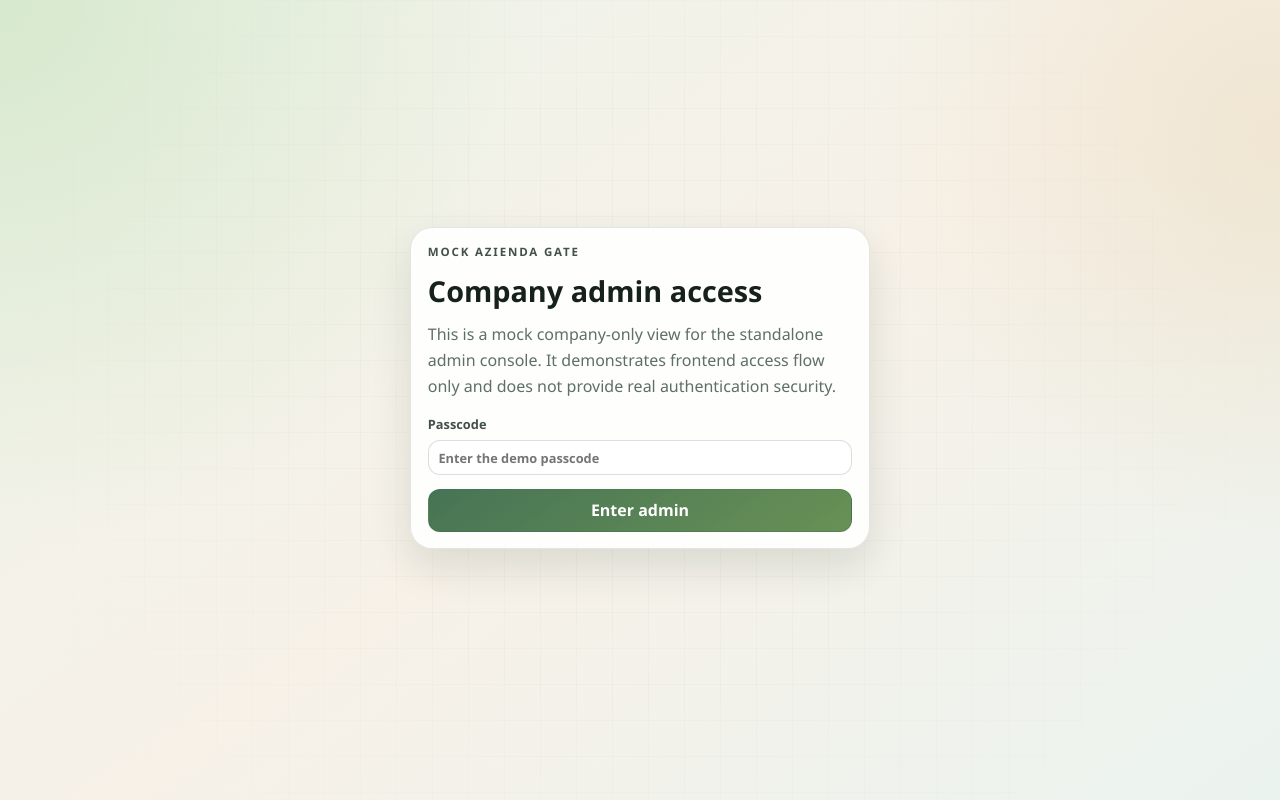
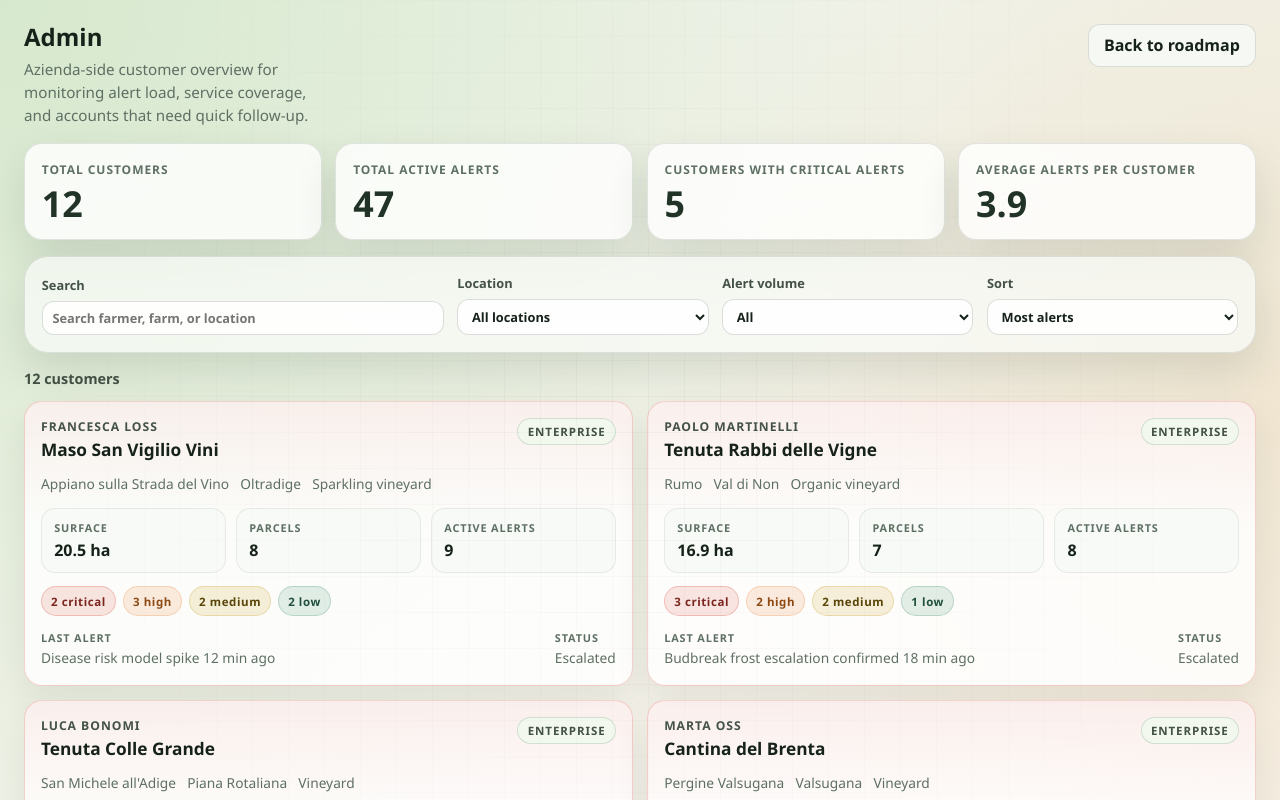
Before and after one commit to lillo24/hackaton2, a React (Vite) app in the folder lillo/app-skeleton/: page /admin in a window 1280 px wide. Shown: the top 800 px of the page. Built offline with nearby package versions, Linux system fonts and the light colour scheme.

Commit message:
removed login page and moved the return to dashboard to return to roadmap

```diff
--- a/lillo/app-skeleton/src/layout/AppShell.jsx
+++ b/lillo/app-skeleton/src/layout/AppShell.jsx
@@ -1,5 +1,5 @@
 import React, { useEffect, useLayoutEffect, useRef, useState } from 'react';
-import { Link, NavLink, Outlet, useLocation, useNavigate } from 'react-router-dom';
+import { Link, NavLink, Outlet, useLocation, useNavigate, useSearchParams } from 'react-router-dom';
 import IntroTerminal from '../components/IntroTerminal';
 import PhoneFrame from '../components/PhoneFrame';
 import RoadmapPresentation from './RoadmapPresentation';
@@ -63,6 +63,11 @@ const previewModes = [
   { id: 'desktop', label: 'Desktop' },
   { id: 'roadmap', label: 'Roadmap' },
 ];
+const previewModeIds = new Set(previewModes.map((mode) => mode.id));
+
+function resolvePreviewMode(modeParam) {
+  return previewModeIds.has(modeParam) ? modeParam : 'phone';
+}
 
 function NavIcon({ icon }) {
   if (icon === 'dashboard') {
@@ -144,9 +149,10 @@ function PreviewApp({ previewMode }) {
 function AppShell({ alerts = [] }) {
   const location = useLocation();
   const navigate = useNavigate();
+  const [searchParams, setSearchParams] = useSearchParams();
   const stageRef = useRef(null);
   const phoneFrameRef = useRef(null);
-  const [previewMode, setPreviewMode] = useState('phone');
+  const [previewMode, setPreviewMode] = useState(() => resolvePreviewMode(searchParams.get('mode')));
   const [startupSequencePending, setStartupSequencePending] = useState(
     location.pathname === '/' || location.pathname === '/dashboard',
   );
@@ -163,6 +169,19 @@ function AppShell({ alerts = [] }) {
   const shouldQueueTerminalIntro = shouldHoldIntroStage && !phoneStartupShouldBegin;
   const isTerminalIntroActive = isPhonePreview && isDashboardRoute && terminalPhase !== 'hidden';
   const canStartTerminalSequence = shouldQueueTerminalIntro && terminalPhase === 'visible';
+
+  useEffect(() => {
+    setPreviewMode(resolvePreviewMode(searchParams.get('mode')));
+  }, [searchParams]);
+
+  function updatePreviewMode(nextMode) {
+    setPreviewMode(nextMode);
+    setSearchParams((currentParams) => {
+      const nextParams = new URLSearchParams(currentParams);
+      nextParams.set('mode', nextMode);
+      return nextParams;
+    });
+  }
 
   useLayoutEffect(() => {
     if (!isPhonePreview) {
@@ -247,7 +266,7 @@ function AppShell({ alerts = [] }) {
   }, [canStartTerminalSequence]);
 
   function handleReplayIntro() {
-    setPreviewMode('phone');
+    updatePreviewMode('phone');
     setStartupSequencePending(true);
     setPhoneStartupShouldBegin(false);
     setTerminalPhase('hidden');
@@ -325,7 +344,7 @@ function AppShell({ alerts = [] }) {
                 aria-selected={isActive}
                 className={`app-shell__mode-toggle-button${isActive ? ' is-active' : ''}`}
                 key={mode.id}
-                onClick={() => setPreviewMode(mode.id)}
+                onClick={() => updatePreviewMode(mode.id)}
                 role="tab"
                 type="button"
               >
--- a/lillo/app-skeleton/src/pages/AdminCustomerPage.jsx
+++ b/lillo/app-skeleton/src/pages/AdminCustomerPage.jsx
@@ -1,11 +1,11 @@
-import React, { useEffect, useMemo, useState } from 'react';
+import React, { useMemo, useState } from 'react';
 import { Link, useParams } from 'react-router-dom';
 import AlertDetailBlock from '../components/AlertDetailBlock';
 import PageHeader from '../components/PageHeader';
 import SectionCard from '../components/SectionCard';
 import StatusBadge from '../components/StatusBadge';
 import { adminCustomers } from '../data/adminMockData';
-import AdminAccessGate, { ADMIN_ACCESS_KEY, ADMIN_PASSCODE, hasMockAdminAccess, useAdminDocumentScroll } from './adminAccess';
+import { useAdminDocumentScroll } from './adminAccess';
 
 const ACTIVE_ALERT_STATUSES = new Set(['new', 'active', 'open', 'ongoing', 'monitoring', 'in-progress', 'in_progress']);
 const RESOLVED_ALERT_STATUSES = new Set(['resolved', 'closed', 'dismissed', 'completed']);
@@ -128,14 +128,7 @@ function AdminCustomerAlert({ alert }) {
 function AdminCustomerPage() {
   useAdminDocumentScroll();
   const { customerId } = useParams();
-  const [hasAccess, setHasAccess] = useState(hasMockAdminAccess);
-  const [passcode, setPasscode] = useState('');
-  const [errorMessage, setErrorMessage] = useState('');
   const [alertFilter, setAlertFilter] = useState('active');
-
-  useEffect(() => {
-    setHasAccess(hasMockAdminAccess());
-  }, []);
 
   const customer = useMemo(
     () => adminCustomers.find((candidate) => candidate.id === customerId) ?? null,
@@ -174,31 +167,6 @@ function AdminCustomerPage() {
   );
   const alertFilterCount = alertFilter === 'resolved' ? resolvedAlerts.length : activeAlerts.length;
   const alertFilterLabel = alertFilter === 'resolved' ? 'resolved' : 'active';
-
-  function handleGateSubmit(event) {
-    event.preventDefault();
-
-    if (passcode !== ADMIN_PASSCODE) {
-      setErrorMessage('Use the demo passcode `azienda-demo` to open the mock admin console.');
-      return;
-    }
-
-    window.sessionStorage.setItem(ADMIN_ACCESS_KEY, 'true');
-    setHasAccess(true);
-    setPasscode('');
-    setErrorMessage('');
-  }
-
-  if (!hasAccess) {
-    return (
-      <AdminAccessGate
-        errorMessage={errorMessage}
-        onPasscodeChange={setPasscode}
-        onSubmit={handleGateSubmit}
-        passcode={passcode}
-      />
-    );
-  }
 
   if (!customer) {
     return (
--- a/lillo/app-skeleton/src/pages/AdminPage.jsx
+++ b/lillo/app-skeleton/src/pages/AdminPage.jsx
@@ -1,9 +1,9 @@
-import React, { useEffect, useMemo, useState } from 'react';
+import React, { useMemo, useState } from 'react';
 import { Link } from 'react-router-dom';
 import PageHeader from '../components/PageHeader';
 import SectionCard from '../components/SectionCard';
 import { adminCustomers } from '../data/adminMockData';
-import AdminAccessGate, { ADMIN_ACCESS_KEY, ADMIN_PASSCODE, hasMockAdminAccess, useAdminDocumentScroll } from './adminAccess';
+import { useAdminDocumentScroll } from './adminAccess';
 
 function formatAverage(value) {
   if (!Number.isFinite(value)) {
@@ -44,17 +44,10 @@ function compareCustomers(left, right, sortValue) {
 
 function AdminPage() {
   useAdminDocumentScroll();
-  const [hasAccess, setHasAccess] = useState(hasMockAdminAccess);
-  const [passcode, setPasscode] = useState('');
-  const [errorMessage, setErrorMessage] = useState('');
   const [searchValue, setSearchValue] = useState('');
   const [locationFilter, setLocationFilter] = useState('all');
   const [alertVolumeFilter, setAlertVolumeFilter] = useState('all');
   const [sortValue, setSortValue] = useState('most-alerts');
-
-  useEffect(() => {
-    setHasAccess(hasMockAdminAccess());
-  }, []);
 
   const locationOptions = useMemo(
     () =>
@@ -98,38 +91,6 @@ function AdminPage() {
     };
   }, []);
 
-  function handleGateSubmit(event) {
-    event.preventDefault();
-
-    if (passcode !== ADMIN_PASSCODE) {
-      setErrorMessage('Use the demo passcode `azienda-demo` to open the mock admin console.');
-      return;
-    }
-
-    window.sessionStorage.setItem(ADMIN_ACCESS_KEY, 'true');
-    setHasAccess(true);
-    setPasscode('');
-    setErrorMessage('');
-  }
-
-  function handleExitAdmin() {
-    window.sessionStorage.removeItem(ADMIN_ACCESS_KEY);
-    setHasAccess(false);
-    setPasscode('');
-    setErrorMessage('');
-  }
-
-  if (!hasAccess) {
-    return (
-      <AdminAccessGate
-        errorMessage={errorMessage}
-        onPasscodeChange={setPasscode}
-        onSubmit={handleGateSubmit}
-        passcode={passcode}
-      />
-    );
-  }
-
   return (
     <div className="admin-shell">
       <main className="admin-page">
@@ -138,11 +99,8 @@ function AdminPage() {
           title="Admin"
           trailing={
             <div className="admin-header-actions">
-              <button className="admin-button" onClick={handleExitAdmin} type="button">
-                Exit admin
-              </button>
-              <Link className="admin-button admin-button--ghost" to="/dashboard">
-                Back to dashboard
+              <Link className="admin-button admin-button--ghost" to="/dashboard?mode=roadmap">
+                Back to roadmap
               </Link>
             </div>
           }
--- a/lillo/app-skeleton/src/pages/adminAccess.jsx
+++ b/lillo/app-skeleton/src/pages/adminAccess.jsx
@@ -1,12 +1,4 @@
-import React, { useEffect } from 'react';
-import SectionCard from '../components/SectionCard';
-
-export const ADMIN_ACCESS_KEY = 'lillo_admin_access';
-export const ADMIN_PASSCODE = 'azienda-demo';
-
-export function hasMockAdminAccess() {
-  return typeof window !== 'undefined' && window.sessionStorage.getItem(ADMIN_ACCESS_KEY) === 'true';
-}
+import { useEffect } from 'react';
 
 export function useAdminDocumentScroll() {
   useEffect(() => {
@@ -27,43 +19,3 @@ export function useAdminDocumentScroll() {
     };
   }, []);
 }
-
-function AdminAccessGate({ errorMessage, onPasscodeChange, onSubmit, passcode }) {
-  return (
-    <div className="admin-shell admin-shell--gate">
-      <div className="admin-access">
-        <SectionCard>
-          <div className="admin-access__card">
-            <p className="admin-access__eyebrow">Mock azienda gate</p>
-            <h1 className="admin-access__title">Company admin access</h1>
-            <p className="admin-access__text">
-              This is a mock company-only view for the standalone admin console. It demonstrates frontend access flow only
-              and does not provide real authentication security.
-            </p>
-
-            <form className="admin-access__form" onSubmit={onSubmit}>
-              <label className="filter-field" htmlFor="admin-passcode">
-                Passcode
-                <input
-                  autoComplete="off"
-                  className="filter-control admin-access__input"
-                  id="admin-passcode"
-                  onChange={(event) => onPasscodeChange(event.target.value)}
-                  placeholder="Enter the demo passcode"
-                  type="password"
-                  value={passcode}
-                />
-              </label>
-              {errorMessage ? <p className="admin-access__error">{errorMessage}</p> : null}
-              <button className="admin-button admin-button--primary" type="submit">
-                Enter admin
-              </button>
-            </form>
-          </div>
-        </SectionCard>
-      </div>
-    </div>
-  );
-}
-
-export default AdminAccessGate;
```
Also changed, not shown: lillo/app-skeleton/src/layout/README.md, lillo/app-skeleton/src/pages/README.md, 5 other files (tests, documents, lock files or other folders).
